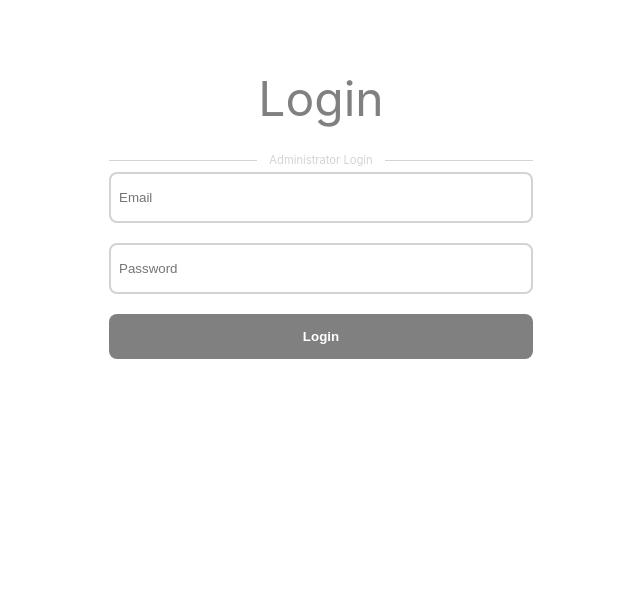
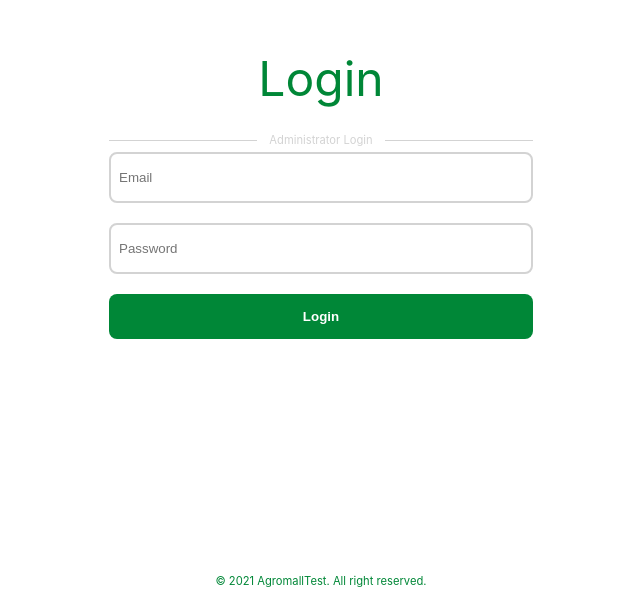
Before and after one commit to Timilehinn/agromall-test, a React (Create React App) app: page /login/admin in a window 1280 px wide. Shown: the part 186-800 px from the top of the page, without its empty margins (319-959 px from the left). Built offline with nearby package versions, Linux system fonts and the light colour scheme.

Commit message:
added admin page navbar

```diff
--- a/src/App.js
+++ b/src/App.js
@@ -2,13 +2,14 @@ import logo from './logo.svg';
 import './App.css';
 import ProtectedRoute from './utils/protectedRoute'
 import { Route, Switch } from 'react-router-dom';
+import Home from './user/home'  // homepage or landing page
 import AdminLogin from './admin/admin.login'
 import AdminDashboard from './admin/admin.dash'
 
 function App() {
   return (
     <Switch>
-        {/* <Route path='/' component={Home} exact /> */}
+        <Route path='/' component={Home} exact />
         <Route path='/login/admin' component={AdminLogin} exact />
         {/* <Route path='/signup' component={SignUp} exact /> */}
         {/* <Route path='/signup' component={SignUp} exact /> */}
--- a/src/admin/admin.login.js
+++ b/src/admin/admin.login.js
@@ -31,9 +31,10 @@ function SignIn() {
     }
 
     return (
+        <>
             <div className={styles.container}>
                     <form className={styles.form} onSubmit={(e)=>adminLogin(e)}>
-                    <p style={{textAlign:'center',color:"grey",marginBottom:'1rem',fontSize:'3rem'}}>
+                        <p style={{textAlign:'center',color:"rgb(0,135,55)",marginBottom:'1rem',fontSize:'3rem'}}>
                             Login
                         </p>
                         <div style={{display:'flex',width:'100%',marginTop:'.3rem',justifyContent:'space-between',alignItems:'center'}}>
@@ -48,6 +49,10 @@ function SignIn() {
                     </form>
 
             </div>
+            <footer className={styles.footer}>
+                    &copy; 2021 AgromallTest. All right reserved.
+            </footer>
+        </>
     )
 }
 
--- a/src/styles/admin/login.module.css
+++ b/src/styles/admin/login.module.css
@@ -1,6 +1,6 @@
 .container{
     display: flex;
-    height:100vh;
+    height:95vh;
     width:100%;
     display: flex;
     flex-direction: column;
@@ -30,9 +30,9 @@
 }
 
 .form input:focus{
-    border:2px solid rgb(44, 216, 130);
+    border:2px solid rgb(0,135,55);
     outline: none;
-    box-shadow: 1px 1px 3px 3px rgba(233, 230, 230, 0.418);
+    /* box-shadow: 1px 1px 3px 3px rgb(0,135,55); */
 }
 
 .loginbutton{
@@ -40,10 +40,19 @@
     height: 45px;
     border:0;
     border-radius: .5rem;
-    background-color: grey;
+    background-color: rgb(0,135,55);
     color:white;
     font-weight:bold;
     cursor:pointer;
+}
+
+.footer{
+    width:100%;
+    display:flex;
+    flex-direction: column;
+    align-items: center;
+    color:rgb(0,135,55);
+    font-size: .7rem;
 }
 
 @media (min-width: 0px) and (max-width: 767px) {
--- a/src/user/home.js
+++ b/src/user/home.js
@@ -3,7 +3,7 @@ import React from 'react'
 function Home() {
     return (
         <div>
-
+            welcome to agro mall
         </div>
     )
 }
```
Also changed, not shown: src/admin/admin.navbar.js (added, +12 -0 lines), src/styles/admin/navbar.module.css (added, +9 -0 lines), src/styles/admin/admin.module.css (added). Lines whose indentation alone changed are shown as unchanged.
